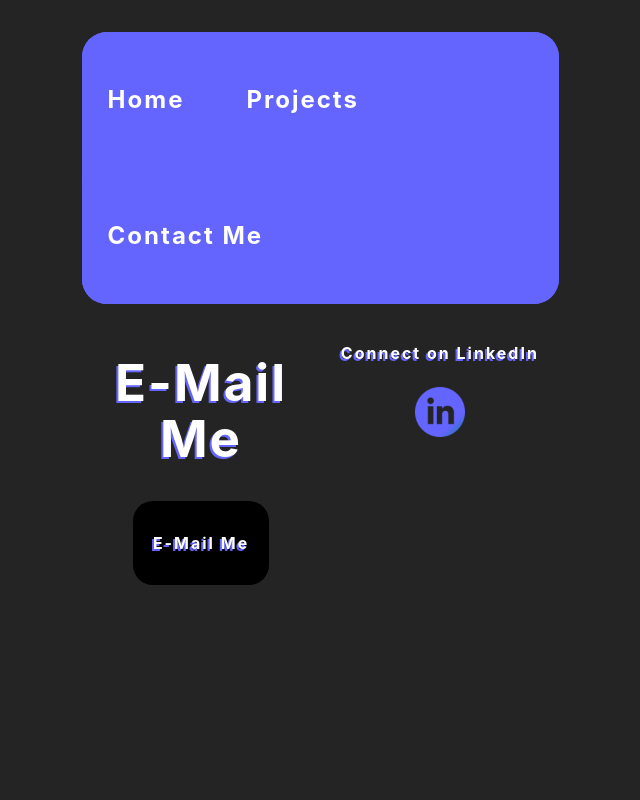
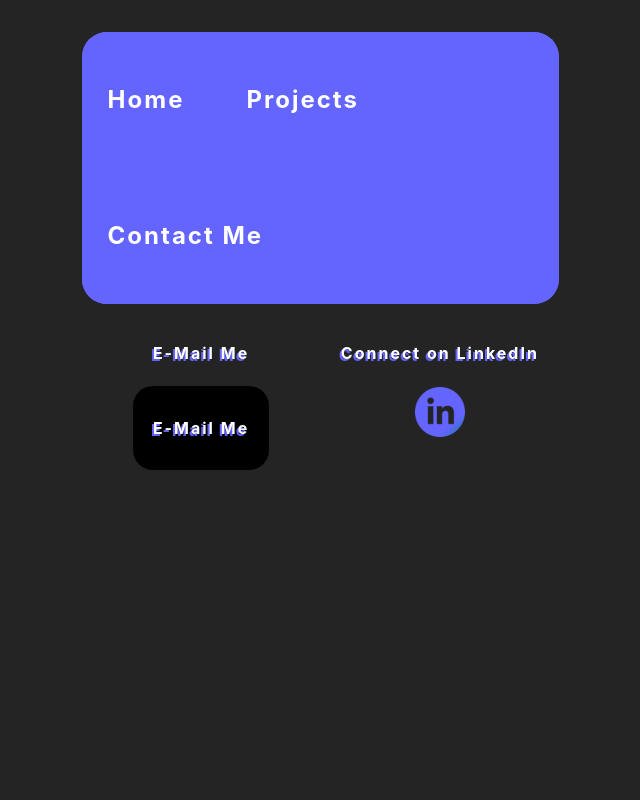
Before and after one commit to xmosphere/portfolio, a React (Vite) app: page /Contact in a window 1280 px wide. Shown: the top 800 px of the page, without its empty margins (293-933 px from the left). Built offline with nearby package versions, Linux system fonts and the light colour scheme.

Commit message:
Site that is able to deploy to github. Changing he base in vite.config.ts is the change that made it possible to load. Currently having issues with loaded images.

```diff
--- a/src/components/ContactPage.tsx
+++ b/src/components/ContactPage.tsx
@@ -18,7 +18,7 @@ const ContactPage = () => {
     return (
         <Page>
             <FlexDiv>
-                <TitleText>E-Mail Me</TitleText>
+                <SubTitleText>E-Mail Me</SubTitleText>
                 <ThemedButton>
                     <Link
                         to='#'
--- a/vite.config.ts
+++ b/vite.config.ts
@@ -4,5 +4,5 @@ import react from '@vitejs/plugin-react'
 // https://vitejs.dev/config/
 export default defineConfig({
   plugins: [react()],
-  base: '/porfolio/'
+  base: '/'
 })
```
Also changed, not shown: 5 other files (tests, documents, lock files or other folders).
